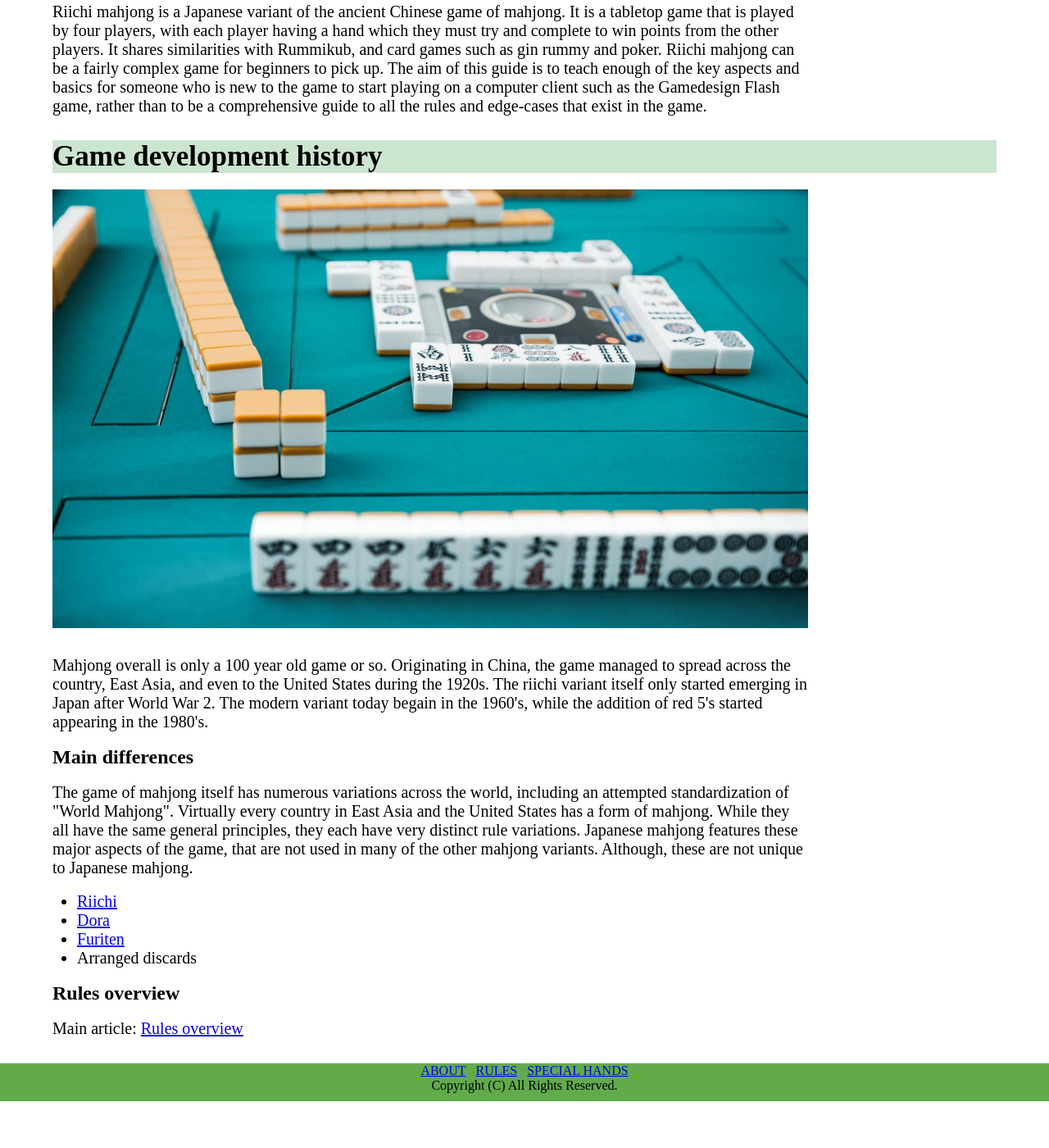
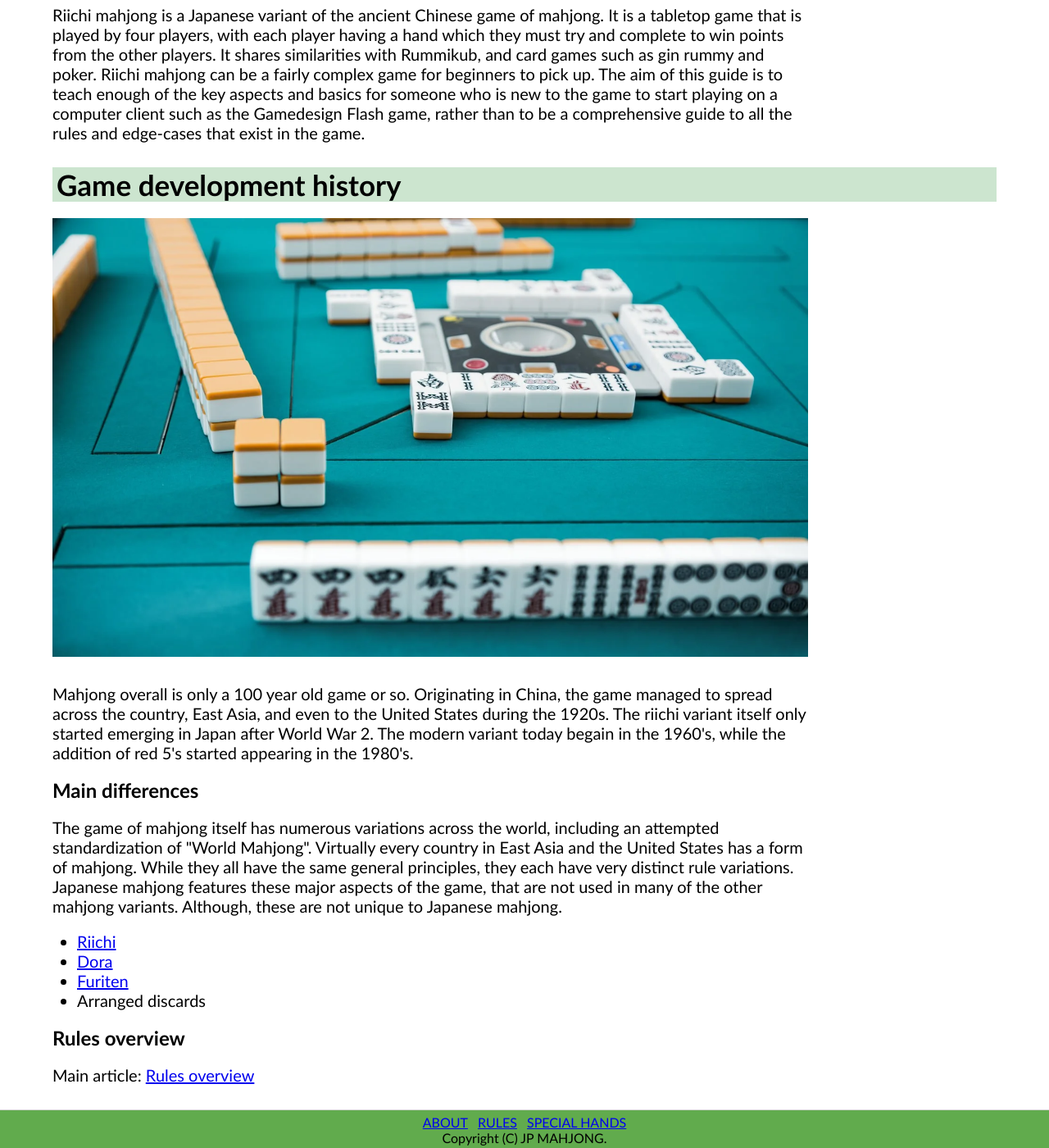
Before and after one commit to Losty522/MidProject02, a plain HTML site: page about.html in a window 1280 px wide. Shown: the part 185-1585 px from the top of the page at 82% size. Before the commit the page ends 1528 px from the top, so only its background shows below. Drawn offline with Linux system fonts and the light colour scheme.

Commit message:
add a new img and set some css data

```diff
--- a/about.html
+++ b/about.html
@@ -59,7 +59,7 @@
   <li><a href="index.html">SPECIAL HANDS</a></li>
   </ul>
 
-  <p>Copyright (C) All Rights Reserved.</p>
+  <p>Copyright (C) JP MAHJONG.</p>
 
   </footer>
 </html>
--- a/css/about.css
+++ b/css/about.css
@@ -3,8 +3,9 @@
   margin: 0;
 }
 
-body {
+body{
 
+  font-family: 'Gill Sans', 'Gill Sans MT', Calibri, 'Trebuchet MS', sans-serif;
 }
 
 .contents1{
@@ -12,6 +13,9 @@ body {
   margin: auto;
 }
 
+.contents1 h1{
+  padding-left: 5px;
+}
 .contents1 img{
   height: 80%;
   width: 80%;
--- a/css/nav.css
+++ b/css/nav.css
@@ -2,12 +2,15 @@
   margin: 0;
   padding: 0;
 }
+body{
+  font-family: 'Gill Sans', 'Gill Sans MT', Calibri, 'Trebuchet MS', sans-serif;
+}
+
 .nav {
   list-style-type: none;
   margin: 0;
   padding: 0;
   background-color: #333;
-  /* border: 1px solid red; */
   height: 50px;
   width: 100%;
 
@@ -26,7 +29,6 @@
   height: 100%;
   width: 180px;
   background-color: green;
-  /* border: 1px solid white; */
   display: block;
   color: white;
   text-align: center;
@@ -164,10 +166,12 @@ input:checked + .tab_class + .content_class {
 }
 
 #footer ul {
+  margin-top: 5px;
   text-align: center;
 }
 
 #footer ul li {
+
   padding: 0 4px;
   display: inline;
 }
--- a/css/rule.css
+++ b/css/rule.css
@@ -7,6 +7,10 @@
   width: 90%;
   margin: auto;
 }
+body{
+  font-family: 'Gill Sans', 'Gill Sans MT', Calibri, 'Trebuchet MS', sans-serif;
+}
+
 
 .all_artcle h1{
   background-color: #cce5cf;
@@ -20,6 +24,12 @@
   margin-top: 10px;
 }
 
+.all_artcle h4{
+  font-size: 18px;
+  margin-top: 10px;
+}
+
+
 .all_artcle p{
   width: 80%;
   font-size: 18px;
@@ -28,6 +38,7 @@
 .all_artcle .list{
   font-size: 20px;
   margin-left: 30px;
+
 }
 
 .all_artcle img{
@@ -36,6 +47,7 @@
   margin-top:10px;
   margin-bottom:10px;
 }
+
 
 .all_artcle .yoko{
   height:  40px;
@@ -89,3 +101,10 @@ th{
 td{
   border: 1px solid black;
 }
+
+#Dora .arrow{
+  margin-left: 3px;
+  margin-right: 3px;
+  height: 30px;
+  width: 30px;
+}
```
Also changed, not shown: index.html (+4 -4 lines), rule.html (+4 -3 lines), images/right-arrow.png (added), 2 other files.
